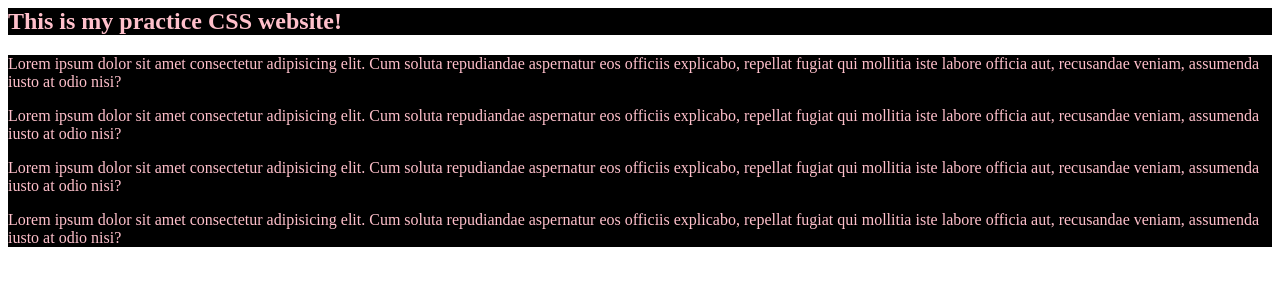
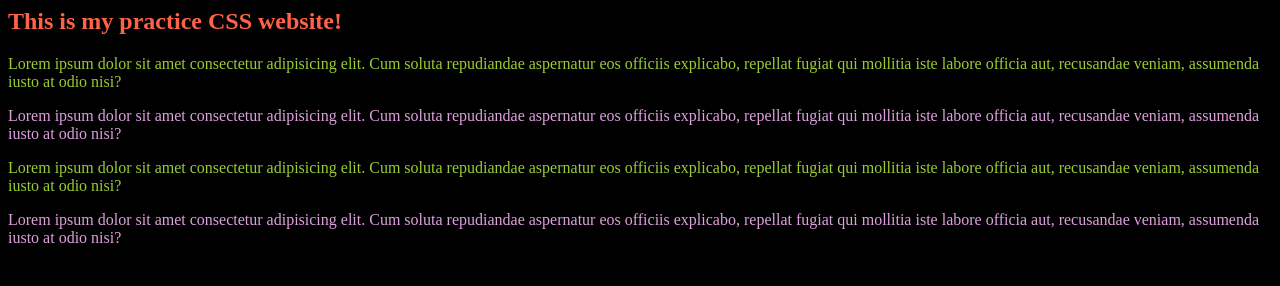
Before and after one commit to Collaborative-Coding-2026/wt_kekic, a plain HTML site: page css_tut/index.html in a window 1280 px wide. Drawn offline with Linux system fonts and the light colour scheme.

Commit message:
Added external style sheet

```diff
--- a/css_tut/index.html
+++ b/css_tut/index.html
@@ -6,16 +6,29 @@ Link to tutorial here: https://www.youtube.com/watch?v=HGTJBPNC-Gw
     <head>
         <title> practice_css </title>
         <link rel="icon" type="image/jpg" href="images/hangyodon.jpg">
+        <link rel="stylesheet" href="style.css">
+        <!-- Example of an internal style sheet
+        <style>
+            body{
+                background-color:black;
+            }
+            h2{
+                color:aqua
+            }
+            p{
+                color: aqua
+            }
+        </style> -->
     </head>
     <body>
-        <header style = "background-color:black; color: pink;">
+        <header>
             <h2> This is my practice CSS website! </h2>
         </header>
-        <main style = "background-color:black; color: pink;">
-            <p> Lorem ipsum dolor sit amet consectetur adipisicing elit. Cum soluta repudiandae aspernatur eos officiis explicabo, repellat fugiat qui mollitia iste labore officia aut, recusandae veniam, assumenda iusto at odio nisi?</p>
-            <p> Lorem ipsum dolor sit amet consectetur adipisicing elit. Cum soluta repudiandae aspernatur eos officiis explicabo, repellat fugiat qui mollitia iste labore officia aut, recusandae veniam, assumenda iusto at odio nisi?</p>
-            <p> Lorem ipsum dolor sit amet consectetur adipisicing elit. Cum soluta repudiandae aspernatur eos officiis explicabo, repellat fugiat qui mollitia iste labore officia aut, recusandae veniam, assumenda iusto at odio nisi?</p>
-            <p> Lorem ipsum dolor sit amet consectetur adipisicing elit. Cum soluta repudiandae aspernatur eos officiis explicabo, repellat fugiat qui mollitia iste labore officia aut, recusandae veniam, assumenda iusto at odio nisi?</p>
+        <main>
+            <p id = "p1" class="odd"> Lorem ipsum dolor sit amet consectetur adipisicing elit. Cum soluta repudiandae aspernatur eos officiis explicabo, repellat fugiat qui mollitia iste labore officia aut, recusandae veniam, assumenda iusto at odio nisi?</p>
+            <p id = "p2" class = "even"> Lorem ipsum dolor sit amet consectetur adipisicing elit. Cum soluta repudiandae aspernatur eos officiis explicabo, repellat fugiat qui mollitia iste labore officia aut, recusandae veniam, assumenda iusto at odio nisi?</p>
+            <p id = "p3" class="odd"> Lorem ipsum dolor sit amet consectetur adipisicing elit. Cum soluta repudiandae aspernatur eos officiis explicabo, repellat fugiat qui mollitia iste labore officia aut, recusandae veniam, assumenda iusto at odio nisi?</p>
+            <p id = "p4" class="even"> Lorem ipsum dolor sit amet consectetur adipisicing elit. Cum soluta repudiandae aspernatur eos officiis explicabo, repellat fugiat qui mollitia iste labore officia aut, recusandae veniam, assumenda iusto at odio nisi?</p>
         </main>
     </body>
 </html>
--- /dev/null
+++ b/css_tut/style.css
@@ -0,0 +1,28 @@
+/* This is an external style sheet. It can be applied to multiple files*/
+body{
+    background-color: black
+}
+h2{
+    color: tomato
+}
+/*To use an id- start with a #*/
+/* #p1{
+    color: orange
+}
+#p2{
+    color: yellowgreen
+}
+#p3{
+    color: aqua
+}
+#p4{
+    color: plum
+} */
+
+/*To apply to class use . */
+.odd{
+    color: yellowgreen
+}
+.even{
+    color:plum
+}
```
